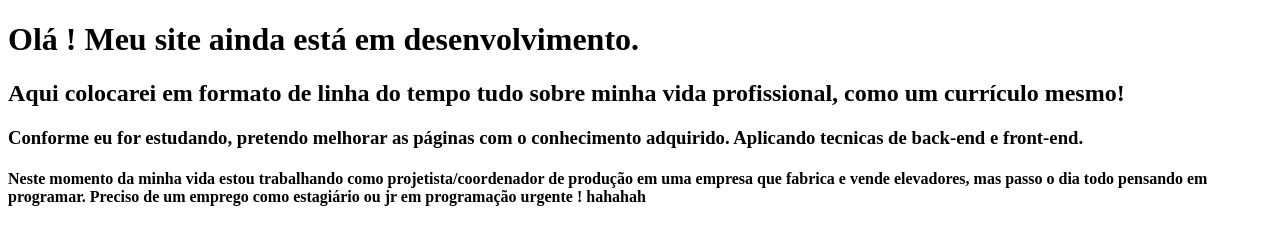
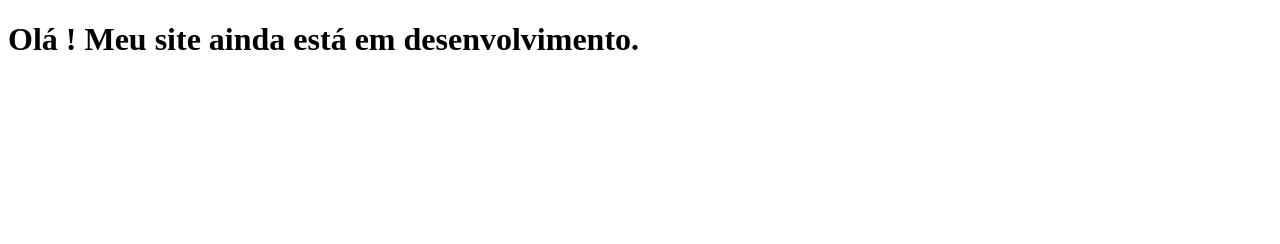
Before and after one commit to talesdanielsanches/Thalo, a plain HTML site: page professional.html in a window 1280 px wide. Drawn offline with Linux system fonts and the light colour scheme.

Commit message:
Update description professional

```diff
--- a/professional.html
+++ b/professional.html
@@ -1,15 +1,16 @@
 <!DOCTYPE html>
 <html lang="en">
+
 <head>
     <meta charset="UTF-8">
     <meta http-equiv="X-UA-Compatible" content="IE=edge">
     <meta name="viewport" content="width=device-width, initial-scale=1.0">
     <title>Thalo - Professional</title>
 </head>
+
 <body>
     <h1>Olá ! Meu site ainda está em desenvolvimento.</h1>
-        <h2>Aqui colocarei em formato de linha do tempo tudo sobre minha vida profissional, como um currículo mesmo!</h2>
-            <h3>Conforme eu for estudando, pretendo melhorar as páginas com o conhecimento adquirido. Aplicando tecnicas de back-end e front-end.</h3>
-            <h4>Neste momento da minha vida estou trabalhando como projetista/coordenador de produção em uma empresa que fabrica e vende elevadores, mas passo o dia todo pensando em programar. Preciso de um emprego como estagiário ou jr em programação urgente ! hahahah</h4>
+    <!-- Aqui teremos uma linha do tempo vertical parecida com a trilha da Origamid -->
 </body>
+
 </html>
```
